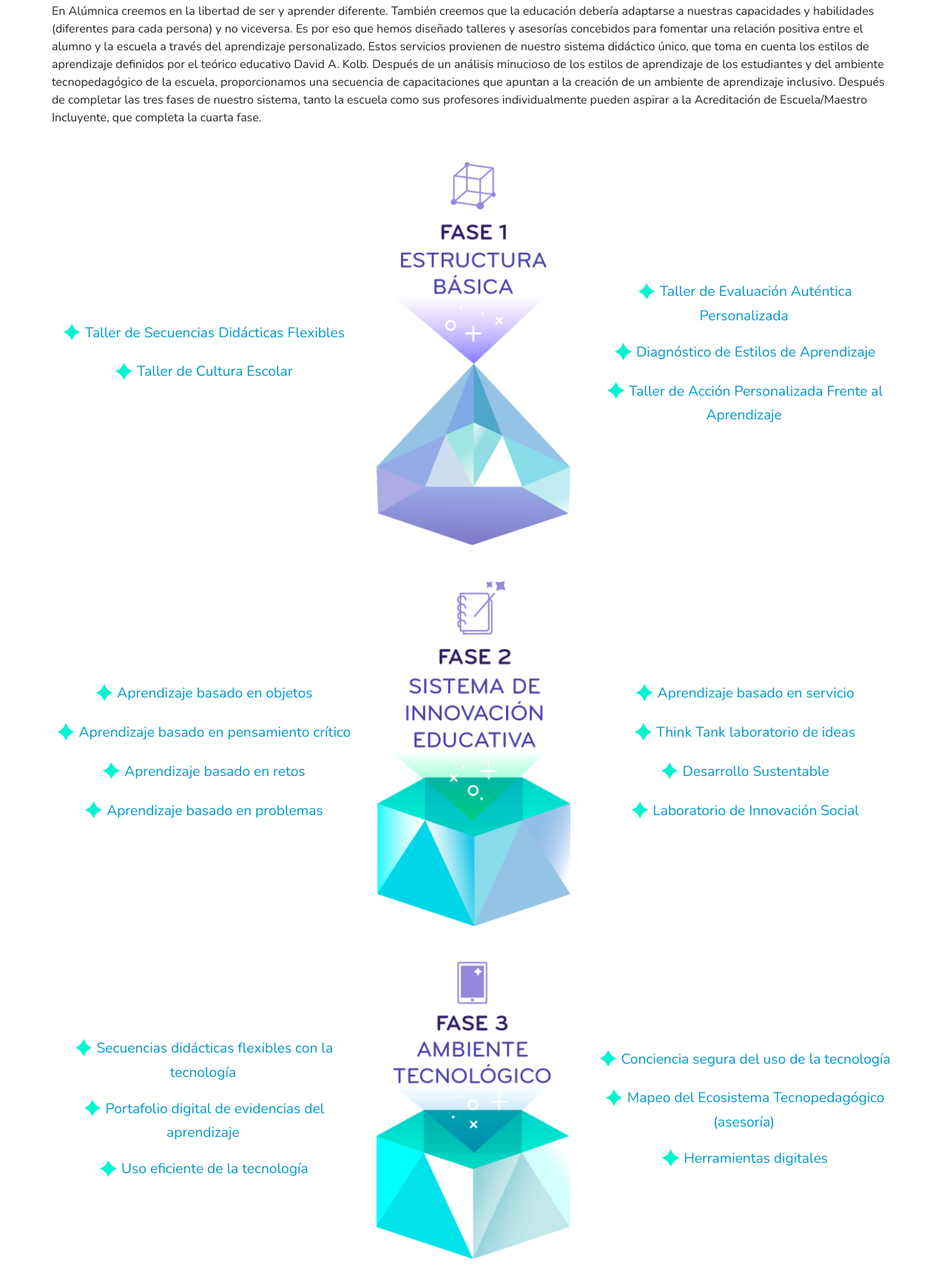
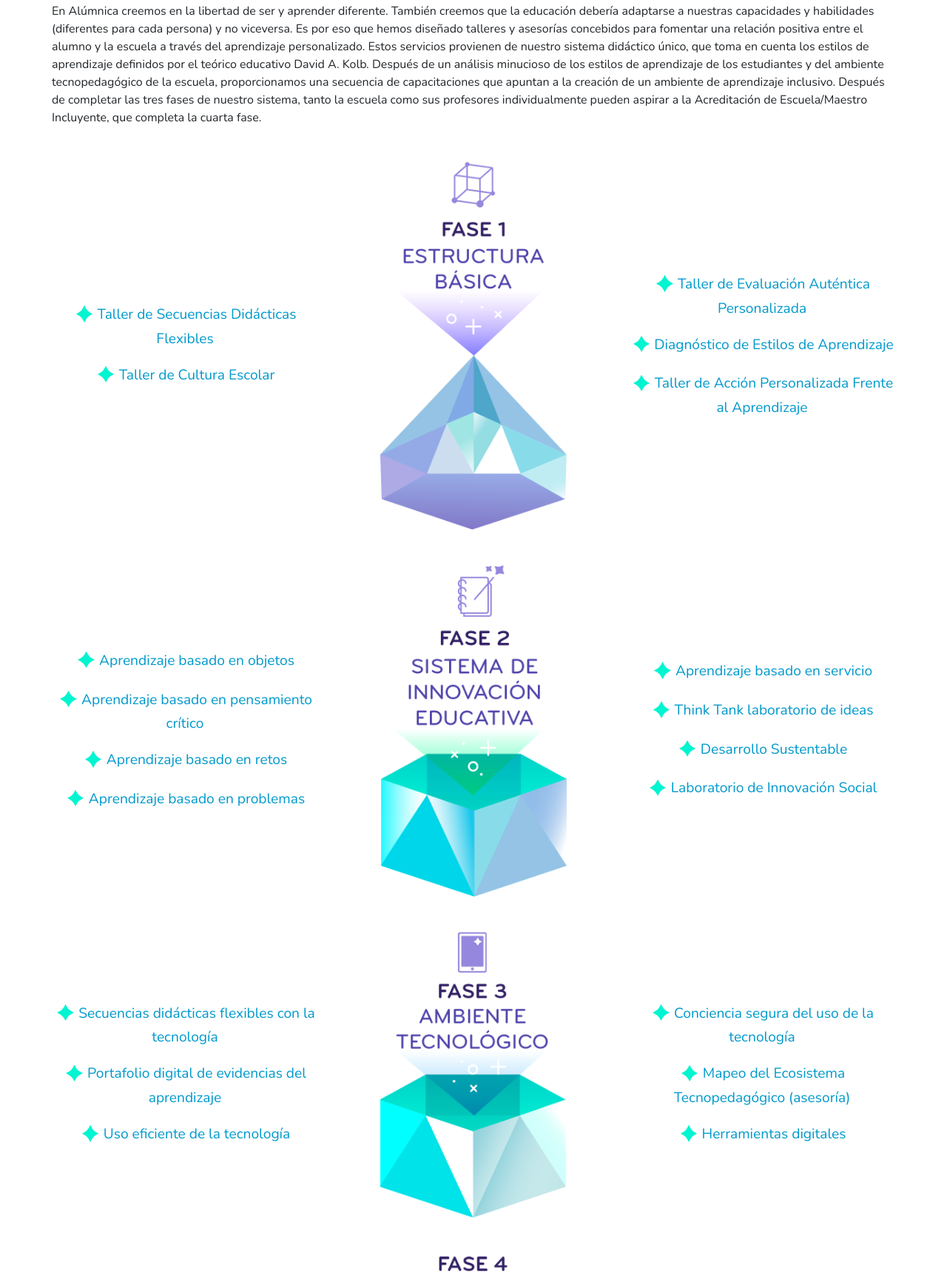
Before and after one commit to alumnica/alumnica-landingpage, a website: page servicios.html in a window 1280 px wide. Shown: the part 175-1896 px from the top of the page at 74% size. Drawn offline with nearby package versions, Linux system fonts and the light colour scheme.

Commit message:
minor fix

```diff
--- a/css/alumnica.css
+++ b/css/alumnica.css
@@ -49,15 +49,28 @@
 }
 /* Img Servicios */
 img.servicios {
-  max-width: 100%;
+  max-width: 80%;
   height: auto;
 }
+
+@media (min-width: 1200px) {
+  img.servicios {
+    max-width: 70%;
+    height: auto;
+  }
+}
+
 /* Listas Servicios */
 .showcase-text ul li{
   margin: 1.2rem 0;
   color: #0099CC;
   font-size: 1.2rem;
   font-weight: 500;
+}
+@media (min-width: 768px) and (max-width: 991px) {
+  .showcase-text ul li{
+    font-size: 0.9rem;
+  }
 }
 .services-bullet{
   display: inline-block;
--- a/servicios.html
+++ b/servicios.html
@@ -81,8 +81,8 @@
         </div>
         <!-- Fase 1 -->
         <div class="row align-items-center my-5">
-          <div class="col-12 col-md-3 order-md-6">
-            <img src="img/Servicios_f1.png" alt="Fase 1" class="img-fluid servicios">
+          <div class="col-12 col-md-4 order-md-6">
+            <img src="img/Servicios_f1.png" alt="Fase 1" class="img-fluid servicios mx-auto d-block">
           </div>
           <div class="col-12 col-md order-md-1 text-center showcase-text">
             <ul class="list-unstyled services-list">
@@ -101,8 +101,8 @@
 
       <!-- Fase 2 -->
       <div class="row align-items-center mb-5">
-        <div class="col-12 col-md-3 order-md-6">
-          <img src="img/Servicios_f2.png" alt="Fase 2" class="img-fluid servicios">
+        <div class="col-12 col-md-4 order-md-6">
+          <img src="img/Servicios_f2.png" alt="Fase 2" class="img-fluid servicios mx-auto d-block">
         </div>
         <div class="col-12 col-md order-md-1 text-center showcase-text">
           <ul class="list-unstyled services-list">
@@ -123,8 +123,8 @@
       </div>
       <!-- Fase 3 -->
       <div class="row align-items-center mb-5">
-        <div class="col-12 col-md-3 order-md-6">
-          <img src="img/Servicios_f3.png" alt="Fase 3" class="img-fluid servicios">
+        <div class="col-12 col-md-4 order-md-6">
+          <img src="img/Servicios_f3.png" alt="Fase 3" class="img-fluid servicios mx-auto d-block">
         </div>
         <div class="col-12 col-md order-md-1 text-center showcase-text">
           <ul class="list-unstyled services-list">
@@ -143,8 +143,8 @@
       </div>
       <!-- Fase 4 -->
       <div class="row align-items-center mb-5">
-        <div class="col-12 col-md-3 order-md-6">
-          <img src="img/Servicios_f4.png" alt="Fase 4" class="img-fluid servicios">
+        <div class="col-12 col-md-4 order-md-6">
+          <img src="img/Servicios_f4.png" alt="Fase 4" class="img-fluid servicios mx-auto d-block">
         </div>
         <div class="col-12 col-md order-md-1 text-center showcase-text">
           <ul class="list-unstyled services-list">
```
